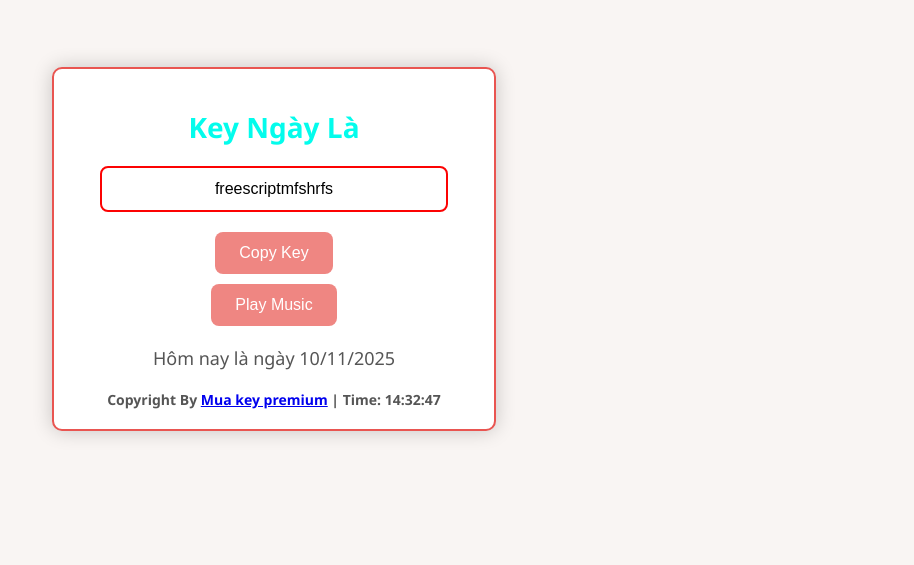
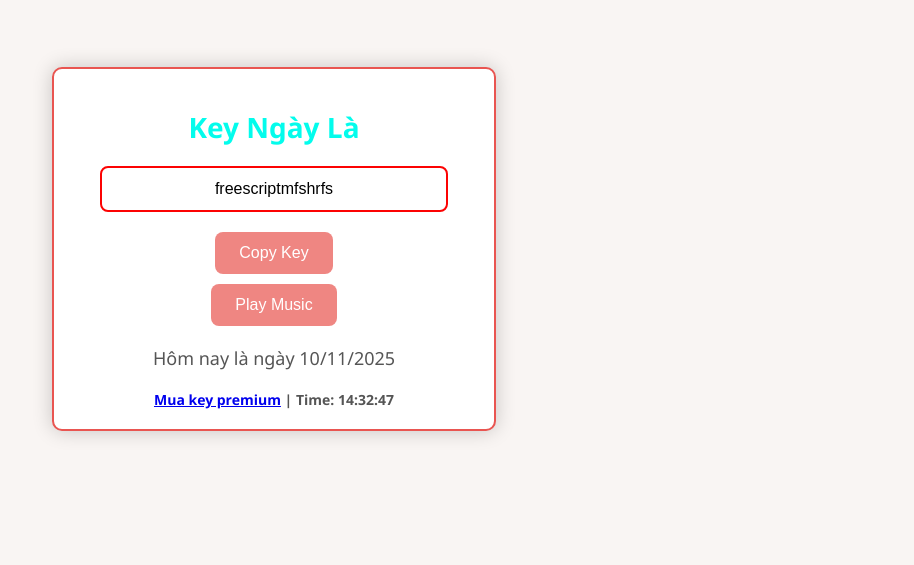
Before and after one commit to webminhfansub/laykey, a plain HTML site: page index.html in a window 1280 px wide. Shown: the part 151-716 px from the top of the page, without its empty margins (366-1280 px from the left). Drawn offline with Linux system fonts and the light colour scheme.

Commit message:
Update index.html

```diff
--- a/index.html
+++ b/index.html
@@ -157,7 +157,7 @@
         </div>
         <div id="dateDisplay" style="margin-top: 10px; font-size: 18px; color: #555;"></div>
         <div class="footer">
-            <b>Copyright By
+            <b>
                 <a href="https://www.facebook.com/minh.fansub" class="admin-link">Mua key premium</a> |
                 Time: <span id="clock"></span>
             </b>
```
